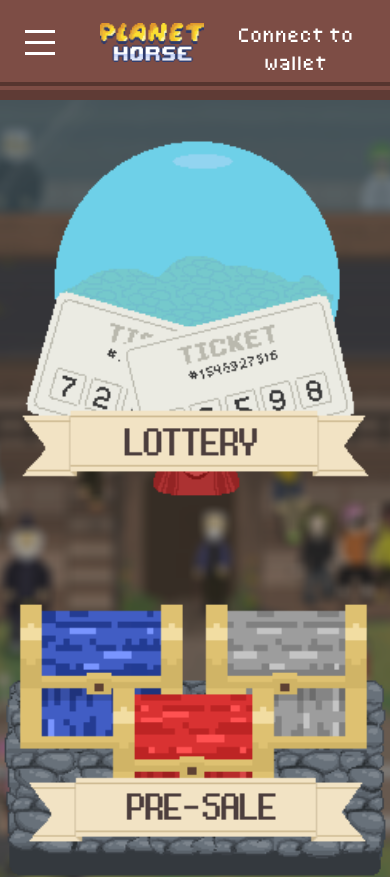
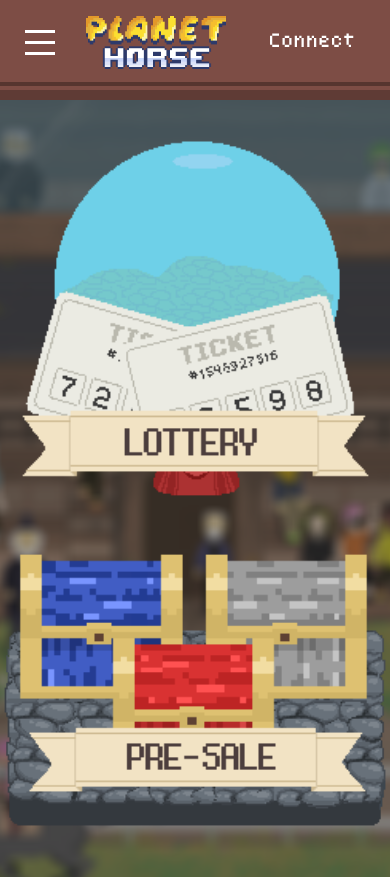
Before and after one commit to tnkerer/Planet-Horse, a Next.js app: page /game in a window 390 px wide. Shown: the top 877 px of the page. Built offline with nearby package versions, Linux system fonts and the light colour scheme.

Commit message:
fix: apply responsiveness to smaller screens like iPhone 5

```diff
--- a/src/presenter/game/components/Banner/styles.module.scss
+++ b/src/presenter/game/components/Banner/styles.module.scss
@@ -3,6 +3,7 @@
   display: flex;
   justify-content: center;
   align-items: center;
+  top: 100px;
   height: 600px;
   background-color: #222;
   background-image: url('../../../../assets/game/home-tab/ilustrasao.png');
@@ -30,9 +31,11 @@
       justify-content: center;
       align-items: center;
       height: 500px;
+      padding-bottom: 120px;
 
       @media screen and (max-width: 1082px) {
-        margin-bottom: 40px;;
+        margin-bottom: 40px;
+        padding: 0;
       }
 
       @media screen and (max-width: 500px) {
@@ -60,6 +63,7 @@
 
         @media screen and (max-width: 1082px) {
           margin: 0;
+          margin-bottom: 100px;
         }
       }
 
@@ -70,6 +74,7 @@
 
         @media screen and (max-width: 1082px) {
           margin: 0;
+          margin-bottom: 100px;
         }
       }
 
--- a/src/presenter/game/components/Navbar/components/Burger/styles.module.scss
+++ b/src/presenter/game/components/Navbar/components/Burger/styles.module.scss
@@ -1,13 +1,17 @@
 #burger {
   display: flex;
   flex-direction: column;
-  position: absolute;
+  position: fixed;
   background-color: #582c25;
   height: calc(100% - 100px);
   width: 300px;
   bottom: 0;
   transition: left .5s;
   z-index: 1;
+
+  @media screen and (min-width: 1160px) {
+    display: none;
+  }
 
   a {
     color: #fff;
--- a/src/presenter/game/components/Navbar/index.tsx
+++ b/src/presenter/game/components/Navbar/index.tsx
@@ -46,9 +46,7 @@ const Navbar: React.FC = () => {
             </Link>
           </div>
           <div className={styles.account}>
-            <button>
-              Connect to wallet
-            </button>
+            <button />
           </div>
         </div>
       </div>
--- a/src/presenter/game/components/Navbar/styles.module.scss
+++ b/src/presenter/game/components/Navbar/styles.module.scss
@@ -1,8 +1,9 @@
 .container {
-  position: relative;
+  position: fixed;
   width: 100%;
   height: 100px;
   background-color: #7d4d45;
+  z-index: 1;
 
   .shadow {
     position: absolute;
@@ -68,9 +69,22 @@
       display: flex;
       flex-direction: column;
       justify-content: center;
-      margin-left: 20px;
       width: 140px;
-      height: 100%;
+
+      @media screen and (max-width: 1260px) {
+        margin-left: 5%;
+      }
+
+      @media screen and (max-width: 490px) {
+        position: absolute;
+        left: 40%;
+        transform: translateX(-50%);
+        margin-left: 0;
+      }
+
+      @media screen and (max-width: 350px) {
+        width: 35%;
+      }
     }
   }
 
@@ -101,6 +115,8 @@
     width: 250px;
 
     button {
+      position: absolute;
+      right: 0;
       background-color: transparent;
       color: #fff;
       font-family: 'SpaceHorse';
@@ -109,6 +125,15 @@
       outline: 0;
       border: 0;
       margin-bottom: 10px;
+      margin-right: 7%;
+
+      &::before {
+        content: 'Connect to wallet';
+
+        @media screen and (max-width: 490px) {
+          content: 'Connect';
+        }
+      }
     }
   }
 }
```
